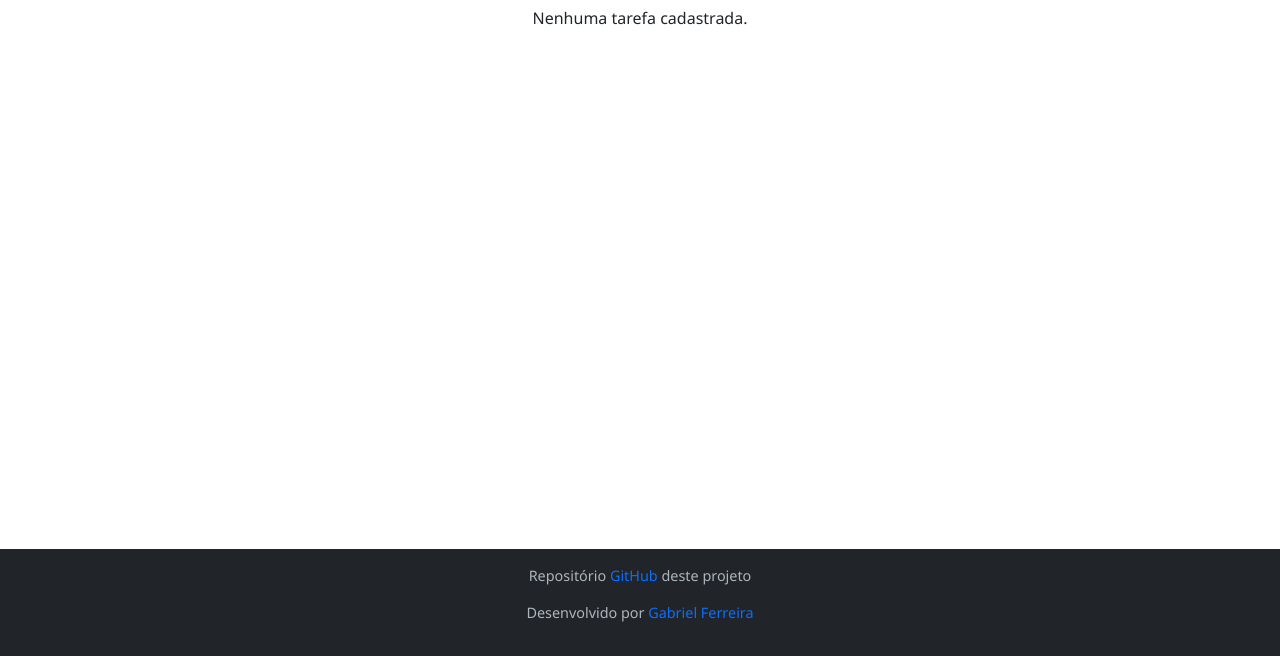
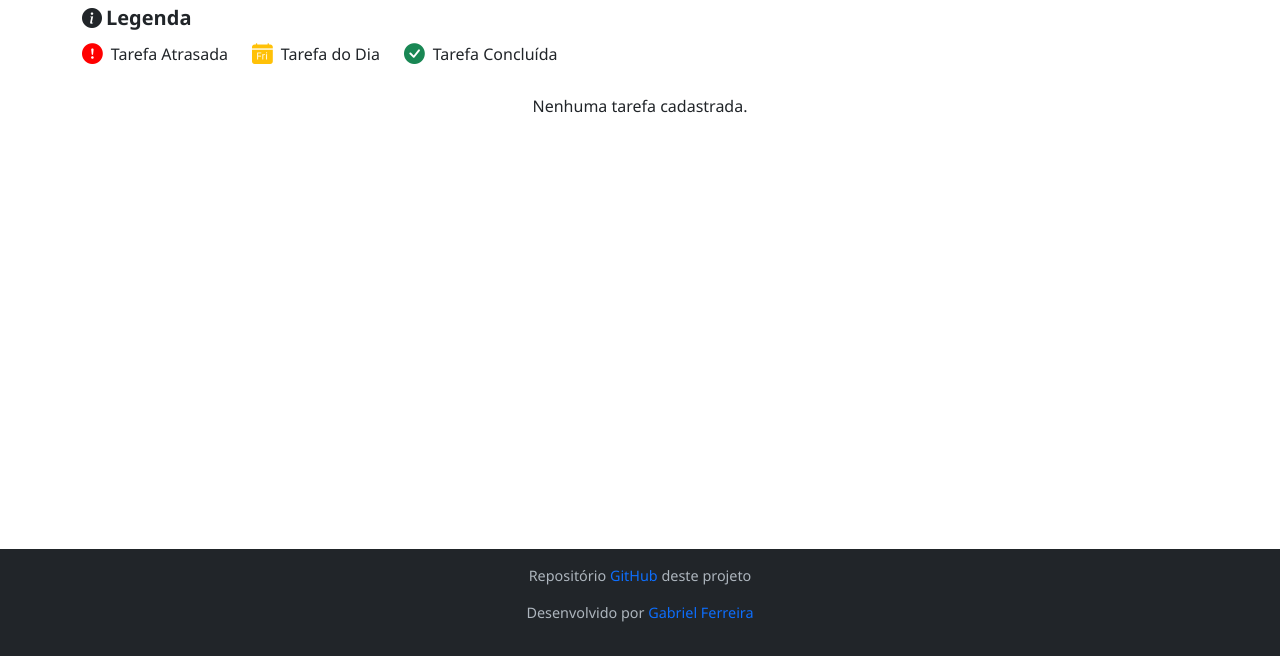
Before and after one commit to Gabrielfdoc/ProjetoFinalAPW, a plain HTML site: page src/pages/exibirTarefas.html in a window 1280 px wide. Shown: the part 144-800 px from the top of the page. Drawn offline with nearby package versions, Linux system fonts and the light colour scheme.

Commit message:
Adicionando legenda com icones para a pagina de exibir tarefas

```diff
--- a/src/pages/exibirTarefas.html
+++ b/src/pages/exibirTarefas.html
@@ -52,6 +52,28 @@
   <h2 class="mb-4 text-center">Minhas Tarefas</h2>
   <!-- Título principal da página, centralizado com margem inferior -->
 
+  <div class="mb-4 legenda-tarefas">
+    <h5><i class="bi bi-info-circle-fill me-1"></i>Legenda</h5>
+    <div class="d-flex flex-wrap gap-4 mt-2">
+
+      <div class="d-flex align-items-center">
+        <span class="icone-legenda atrasada me-2"><i class="bi bi-exclamation-circle-fill"></i></span>
+        <span>Tarefa Atrasada</span>
+      </div>
+
+      <div class="d-flex align-items-center">
+        <span class="icone-legenda hoje me-2"><i class="bi bi-calendar-day-fill"></i></span>
+        <span>Tarefa do Dia</span>
+      </div>
+
+      <div class="d-flex align-items-center">
+        <span class="icone-legenda concluida me-2"><i class="bi bi-check-circle-fill"></i></span>
+        <span>Tarefa Concluída</span>
+      </div>
+
+    </div>
+  </div>
+
   <div id="listaTarefas" class="row gy-3"></div>
   <!-- Container onde as tarefas serão dinamicamente inseridas pelo JavaScript
        row e gy-3 são classes Bootstrap para grid e espaçamento vertical entre linhas -->
--- a/src/styles/style.css
+++ b/src/styles/style.css
@@ -108,3 +108,37 @@ footer.rodape a:hover {
     background-color: #ffecb3;
     border-color: #ffb300 !important;
 }
+
+.legenda-tarefas h5 {
+    font-weight: 600;
+  }
+
+  .icone-legenda {
+    font-size: 1.3rem;
+    display: inline-flex;
+    align-items: center;
+    justify-content: center;
+    border: none !important;         /* Remove qualquer borda */
+    outline: none !important;        /* Remove outline */
+    box-shadow: none !important;     /* Remove sombra que pode parecer borda */
+    background-color: transparent;   /* Fundo transparente */
+    color: inherit;
+    padding: 0;                      /* Remove padding para não criar espaço */
+    border-radius: 0;                /* Sem borda arredondada */
+    width: auto;
+    height: auto;
+  }
+
+
+  /* Cores para ícones conforme o estilo dos cards */
+  .icone-legenda.atrasada {
+    color: red;
+  }
+
+  .icone-legenda.hoje {
+    color: #ffc107; /* amarelo */
+  }
+
+  .icone-legenda.concluida {
+    color: #198754; /* verde bootstrap */
+  }
```
